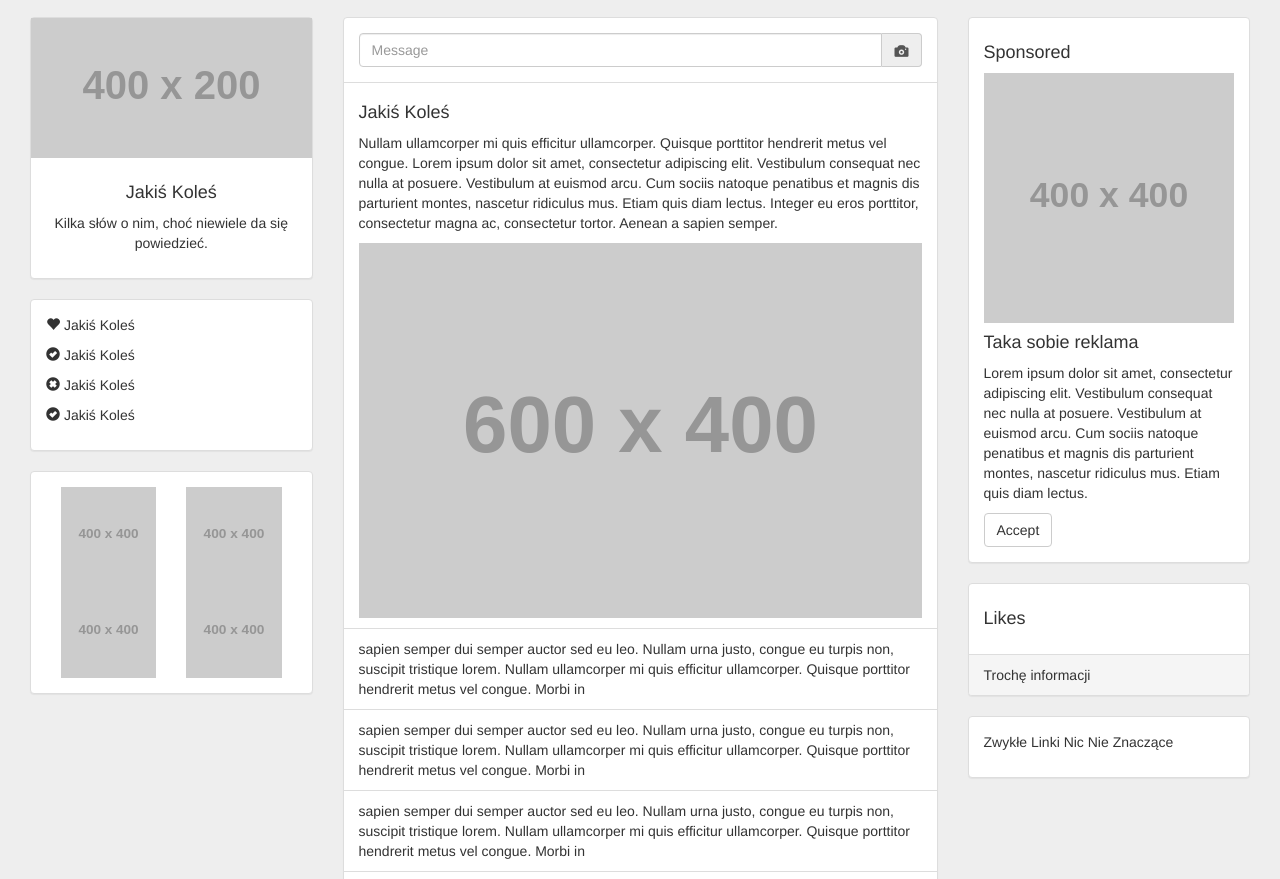
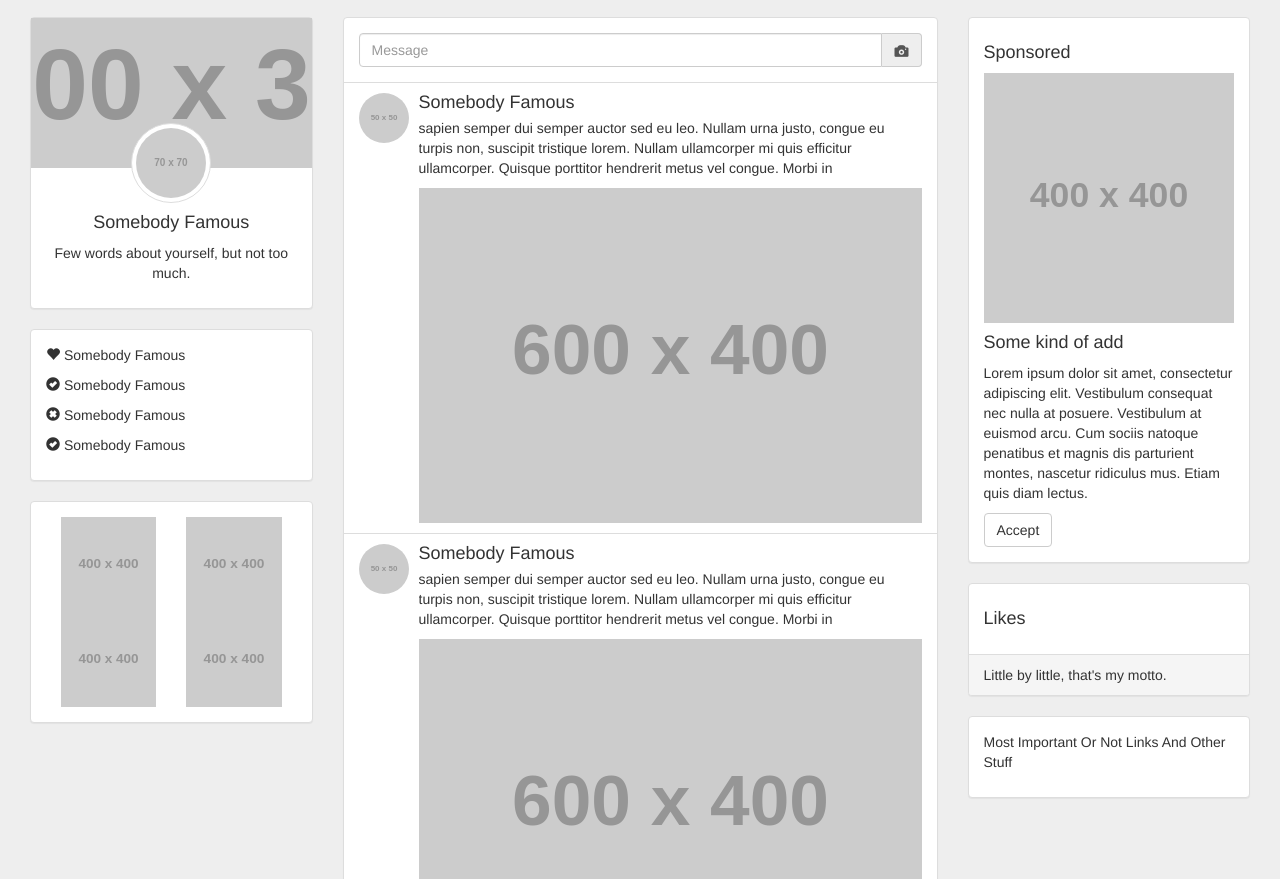
Before and after one commit to sempeck/BootstrapSocialTemplate, a website: page index.html in a window 1280 px wide. Shown: the part 53-932 px from the top of the page. Drawn offline with nearby package versions, Linux system fonts and the light colour scheme; placeholder pictures from the web are drawn by us.

Commit message:
User image

```diff
--- a/index.html
+++ b/index.html
@@ -1,5 +1,7 @@
 <!doctype>
 <html>
+<!--//////////////////////// HEAD //////////////////////////////////////////// -->
+
 <head>
   <title>Bootstrap Social Template</title>
   <meta charset="UTF-8">
@@ -9,11 +11,18 @@
       background-color: #eee;
       padding-top: 70px;
     }
+
+    .user-bg-image {
+      background: url(http://placehold.it/1000x300) no-repeat center;
+      height: 150px;
+    }
+
+    .user-image {
+      margin-top: -60px;
+    }
   </style>
-
 </head>
-
-
+<!--//////////////////////// HEADER //////////////////////////////////////////// -->
 <header>
   <nav class="navbar navbar-default navbar-fixed-top">
     <div class="container">
@@ -26,25 +35,19 @@
         </button>
         <a class="navbar-brand" href="#">LOGO</a>
       </div>
-
-
       <div class="collapse navbar-collapse" id="bs-example-navbar-collapse-1">
-
         <ul class="nav navbar-nav">
           <li><a href="#">Link</a></li>
           <li><a href="#">Link</a></li>
           <li><a href="#">Link</a></li>
         </ul>
-
         <ul class="nav navbar-nav navbar-right">
-
           <form class="navbar-form navbar-left" role="search">
             <div class="form-group">
               <input type="text" class="form-control" placeholder="Search">
             </div>
             <button type="submit" class="btn btn-default">Submit</button>
           </form>
-
           <li><a href="#">Link</a></li>
           <li class="dropdown">
             <a href="#" class="button btn-lg" data-toggle="dropdown" role="button" aria-haspopup="true" aria-expanded="false">
@@ -58,34 +61,35 @@
             </ul>
           </li>
         </ul>
-    </div><!-- /.navbar-collapse -->
-  </div> <!--/.container-fluid -->
+      </div>
+      <!-- /.navbar-collapse -->
+    </div>
+    <!--/.container-fluid -->
   </nav>
 </header>
+
 <body>
-
   <div class="container-fluid">
-<!--//////////////////////// LEWA ///////////////////////////////////////////////// -->
+<!--//////////////////////// LEFT COLUMN //////////////////////////////////////////// -->
     <div class="col-md-3">
-
       <div class="panel panel-default text-center">
-      <img src="http://placehold.it/400x200" class="img-responsive" alt="">
+        <div class="panel-body user-bg-image">
+        </div>
         <div class="panel-body">
-        <h4>Jakiś Koleś</h4>
-        <p>Kilka słów o nim, choć niewiele da się powiedzieć.</p>
+          <img class="media-object img-circle img-thumbnail center-block user-image" src="http://placehold.it/70x70" alt="...">
+          <h4>Somebody Famous</h4>
+          <p>Few words about yourself, but not too much.</p>
         </div>
       </div>
-
-    <div class="panel panel-default">
+      <div class="panel panel-default hidden-xs hidden-sm">
         <div class="panel-body">
-        <p><span class="glyphicon glyphicon-heart" aria-hidden="true"></span> Jakiś Koleś</p>
-        <p><span class="glyphicon glyphicon-ok-sign" aria-hidden="true"></span> Jakiś Koleś</p>
-        <p><span class="glyphicon glyphicon-remove-sign" aria-hidden="true"></span> Jakiś Koleś</p>
-        <p><span class="glyphicon glyphicon-ok-sign" aria-hidden="true"></span> Jakiś Koleś</p>
+          <p><span class="glyphicon glyphicon-heart" aria-hidden="true"></span> Somebody Famous</p>
+          <p><span class="glyphicon glyphicon-ok-sign" aria-hidden="true"></span> Somebody Famous</p>
+          <p><span class="glyphicon glyphicon-remove-sign" aria-hidden="true"></span> Somebody Famous</p>
+          <p><span class="glyphicon glyphicon-ok-sign" aria-hidden="true"></span> Somebody Famous</p>
         </div>
       </div>
-
-    <div class="panel panel-default">
+      <div class="panel panel-default hidden-xs hidden-sm">
         <div class="panel-body">
           <div class="col-md-6">
             <img src="http://placehold.it/400x400" class="img-responsive" alt="">
@@ -97,10 +101,8 @@
           </div>
         </div>
       </div>
-
     </div>
-
-<!--//////////////////////// ŚRODKOWA ///////////////////////////////////////////////// -->
+<!--//////////////////////// MIDDLE COLUMN ////////////////////////////////////////// -->
     <div class="col-md-6">
       <div class="panel panel-default">
         <div class="panel-body">
@@ -111,56 +113,77 @@
         </div>
         <ul class="list-group">
           <li class="list-group-item">
-      <h4>Jakiś Koleś</h4>
-      <p>Nullam ullamcorper mi quis efficitur ullamcorper. Quisque porttitor hendrerit metus vel congue. Lorem ipsum dolor sit amet, consectetur adipiscing elit. Vestibulum consequat nec nulla at posuere. Vestibulum at euismod arcu. Cum sociis natoque penatibus et magnis dis parturient montes, nascetur ridiculus mus. Etiam quis diam lectus. Integer eu eros porttitor, consectetur magna ac, consectetur tortor. Aenean a sapien semper.</p>
-    <img src="http://placehold.it/600x400" class="img-responsive" alt=""></li>
-    <li class="list-group-item"> sapien semper dui semper auctor sed eu leo. Nullam urna justo, congue eu turpis non, suscipit tristique lorem. Nullam ullamcorper mi quis efficitur ullamcorper. Quisque porttitor hendrerit metus vel congue. Morbi in</li>
-    <li class="list-group-item"> sapien semper dui semper auctor sed eu leo. Nullam urna justo, congue eu turpis non, suscipit tristique lorem. Nullam ullamcorper mi quis efficitur ullamcorper. Quisque porttitor hendrerit metus vel congue. Morbi in</li>
-    <li class="list-group-item"> sapien semper dui semper auctor sed eu leo. Nullam urna justo, congue eu turpis non, suscipit tristique lorem. Nullam ullamcorper mi quis efficitur ullamcorper. Quisque porttitor hendrerit metus vel congue. Morbi in</li>
+            <div class="media">
+              <div class="media-left">
+                <a href="#">
+                  <img class="media-object img-circle" src="http://placehold.it/50x50" alt="...">
+                </a>
+              </div>
+              <div class="media-body">
+                <h4 class="media-heading">Somebody Famous</h4>
+                <p>sapien semper dui semper auctor sed eu leo. Nullam urna justo, congue eu turpis non, suscipit tristique lorem. Nullam ullamcorper mi quis efficitur ullamcorper. Quisque porttitor hendrerit metus vel congue. Morbi in</p>
+                <img src="http://placehold.it/600x400" class="img-responsive" alt="">
+              </div>
+            </div>
+          </li>
           <li class="list-group-item">
             <div class="media">
               <div class="media-left">
                 <a href="#">
-            <img class="media-object" src="http://placehold.it/50x50" alt="...">
+                  <img class="media-object img-circle" src="http://placehold.it/50x50" alt="...">
                 </a>
               </div>
               <div class="media-body">
-          <h4 class="media-heading">Media heading</h4>
-           sapien semper dui semper auctor sed eu leo. Nullam urna justo, congue eu turpis non, suscipit tristique lorem. Nullam ullamcorper mi quis efficitur ullamcorper. Quisque porttitor hendrerit metus vel congue. Morbi in
+                <h4 class="media-heading">Somebody Famous</h4>
+                <p>sapien semper dui semper auctor sed eu leo. Nullam urna justo, congue eu turpis non, suscipit tristique lorem. Nullam ullamcorper mi quis efficitur ullamcorper. Quisque porttitor hendrerit metus vel congue. Morbi in</p>
+                <img src="http://placehold.it/600x400" class="img-responsive" alt="">
+              </div>
+            </div>
+          </li>
+          <li class="list-group-item">
+            <div class="media">
+              <div class="media-left">
+                <a href="#">
+                  <img class="media-object img-circle" src="http://placehold.it/50x50" alt="...">
+                </a>
+              </div>
+              <div class="media-body">
+                <h4 class="media-heading">Somebody Famous</h4>
+                <p>sapien semper dui semper auctor sed eu leo. Nullam urna justo, congue eu turpis non, suscipit tristique lorem. Nullam ullamcorper mi quis efficitur ullamcorper. Quisque porttitor hendrerit metus vel congue. Morbi in</p>
+                <img src="http://placehold.it/600x400" class="img-responsive" alt="">
               </div>
             </div>
           </li>
         </ul>
       </div>
     </div>
-<!--//////////////////////// PRAWA ///////////////////////////////////////////////// -->
+<!--//////////////////////// RIGHT COLUMN //////////////////////////////////////////// -->
     <div class="col-md-3">
-        <div class="panel panel-default">
+      <div class="panel panel-default hidden-xs hidden-sm">
         <div class="panel-body">
           <h4>Sponsored</h4>
           <img src="http://placehold.it/400x400" class="img-responsive" alt="">
-          <h4>Taka sobie reklama</h4>
+          <h4>Some kind of add</h4>
           <p>Lorem ipsum dolor sit amet, consectetur adipiscing elit. Vestibulum consequat nec nulla at posuere. Vestibulum at euismod arcu. Cum sociis natoque penatibus et magnis dis parturient montes, nascetur ridiculus mus. Etiam quis diam lectus. </p>
           <button class="btn btn-default">Accept</button>
         </div>
       </div>
-
       <div class="panel panel-default">
         <div class="panel-body">
           <h4>Likes</h4>
         </div>
-      <div class="panel-footer">Trochę informacji</div>
+        <div class="panel-footer">Little by little, that's my motto.</div>
       </div>
-
       <div class="panel panel-default">
         <div class="panel-body">
-        <p>Zwykłe Linki Nic Nie Znaczące</p>
+          <p>Most Important Or Not Links And Other Stuff</p>
         </div>
       </div>
-
     </div>
-</div>  <!-- container -->
+<!--//////////////////////// END //////////////////////////////////////////// -->
+  </div> <!-- container -->
   <script src="bower_components/jquery/dist/jquery.js"></script>
   <script src="bower_components/bootstrap/dist/js/bootstrap.js"></script>
 </body>
+
 </html>
```
Lines whose indentation alone changed are shown as unchanged.
